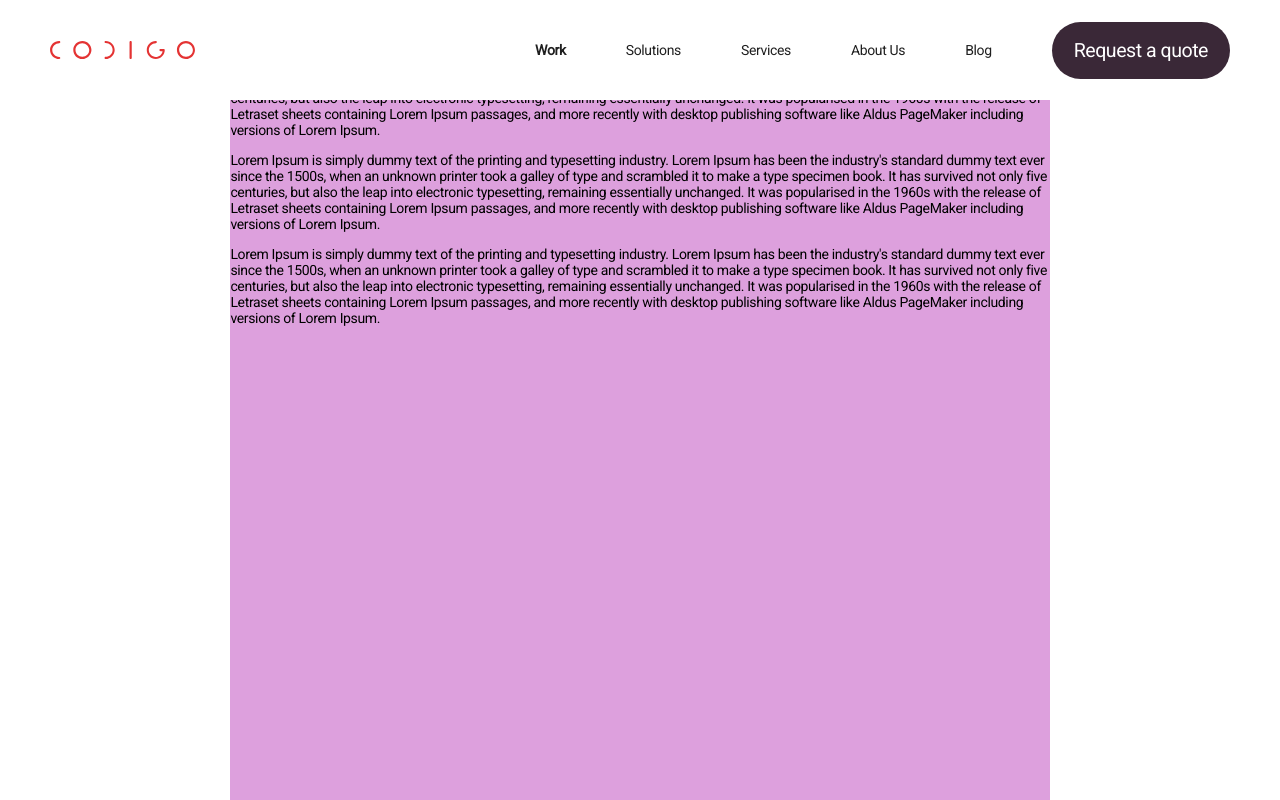
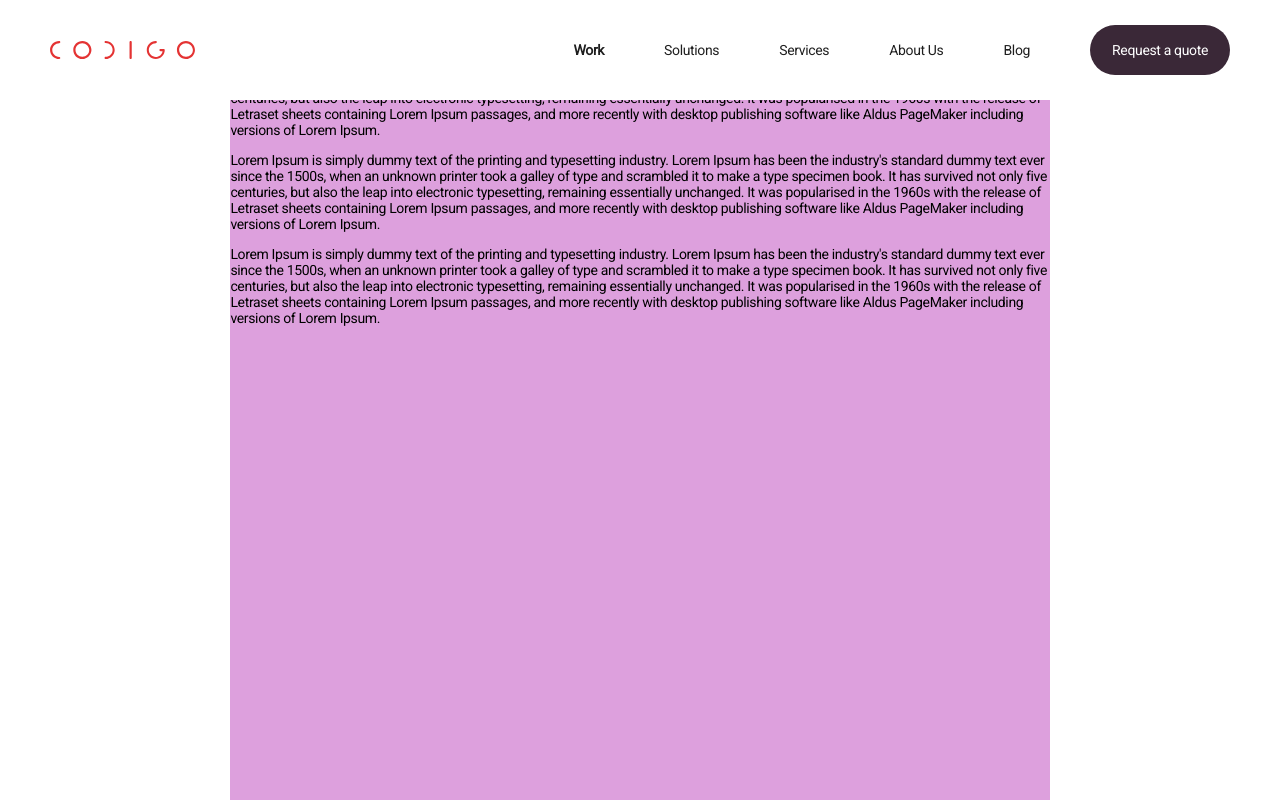
Before and after one commit to ba-din/codigo-test, a React (Create React App) app: page / in a window 1280 px wide. Shown: the top 800 px of the page. Built offline with nearby package versions, Linux system fonts and the light colour scheme.

Commit message:
Improve navbar

```diff
--- a/src/assets/styles/navbar.scss
+++ b/src/assets/styles/navbar.scss
@@ -61,11 +61,14 @@
   .nav_button {
     background-color: $secondary;
     color: $white;
-    font-size: 1.4rem;
     padding: 17px 22px;
     border-radius: 30px;
     display: inline-block;
     cursor: pointer;
+    transition: transform .3s cubic-bezier(.4,.6,.6,1);
+    &:hover {
+      transform: scale3d(1.05,1.05,1.05);
+    }
   }
 }
 
```
